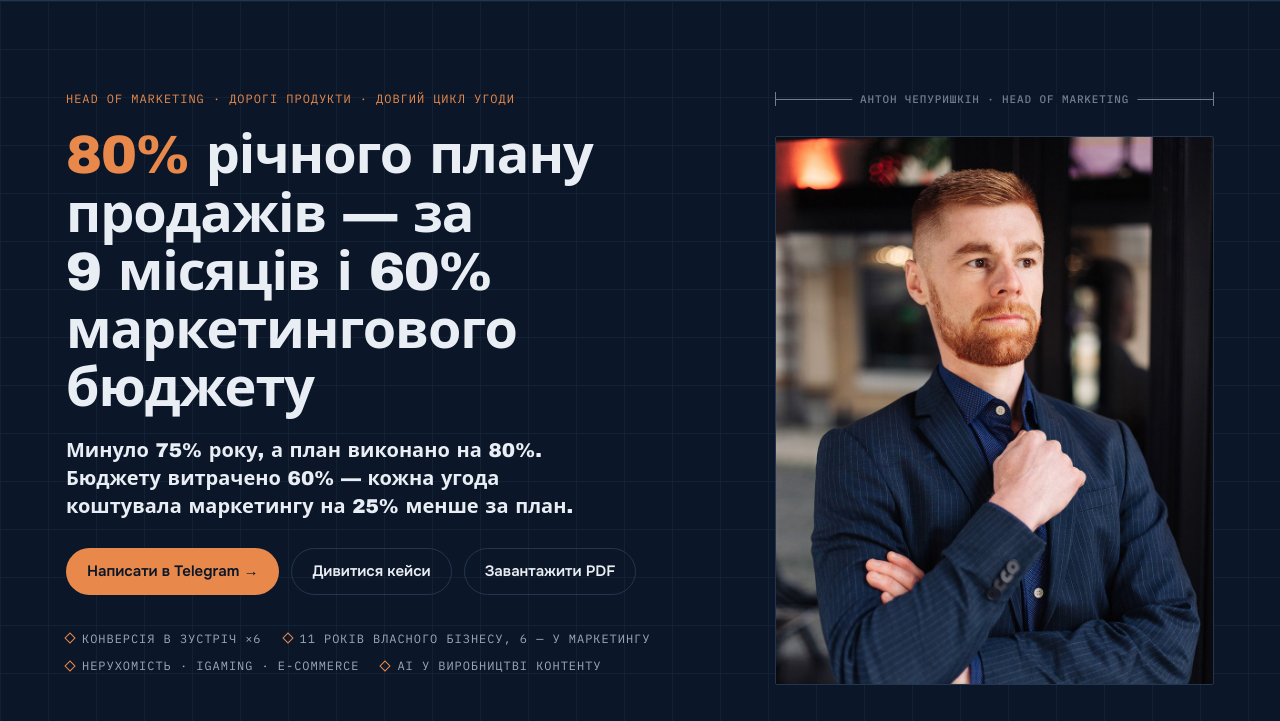
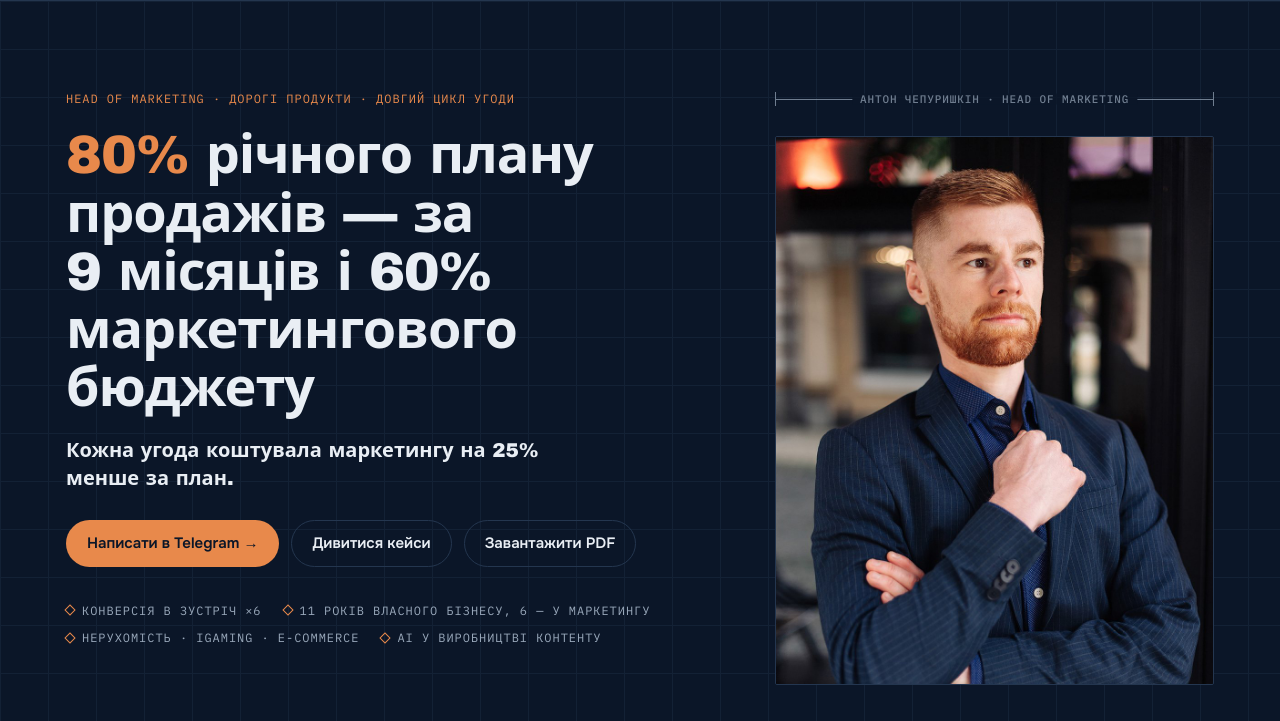
Before and after one commit to anton-chepuryshkin/anton-head-cv, a plain HTML site: page index.html in a window 1280 px wide. Shown: the part 56-777 px from the top of the page. Drawn offline with Linux system fonts and the light colour scheme; a web font is replaced by a local one.

Commit message:
Підзаголовок: лише «Кожна угода коштувала маркетингу на 25% менше за план»
Co-Authored-By: Claude Opus 5.5 <noreply@anthropic.com>
Claude-Session: https://claude.ai/code/session_012grT2ZhQbnJV7N1tvKRLXT

```diff
--- a/index.html
+++ b/index.html
@@ -400,7 +400,7 @@ blockquote::before{content:"“";position:absolute;left:22px;top:10px;font:700 6
     <div>
       <p class="mono eyebrow">Head of Marketing · дорогі продукти · довгий цикл угоди</p>
       <h1><em>80%</em> річного плану продажів — за 9&nbsp;місяців і&nbsp;60% маркетингового бюджету</h1>
-      <p class="sub">Минуло 75% року, а план виконано на 80%. Бюджету витрачено 60% — кожна угода коштувала маркетингу на 25% менше за план.</p>
+      <p class="sub">Кожна угода коштувала маркетингу на 25% менше за план.</p>
       <div class="cta">
         <a class="btn btn-primary" href="https://t.me/Anton_lucky_man" target="_blank" rel="noopener">Написати в Telegram →</a>
         <a class="btn btn-ghost" href="#cases">Дивитися кейси</a>
```
Also changed, not shown: print/cv.html (+1 -1 lines), 1 other file.
